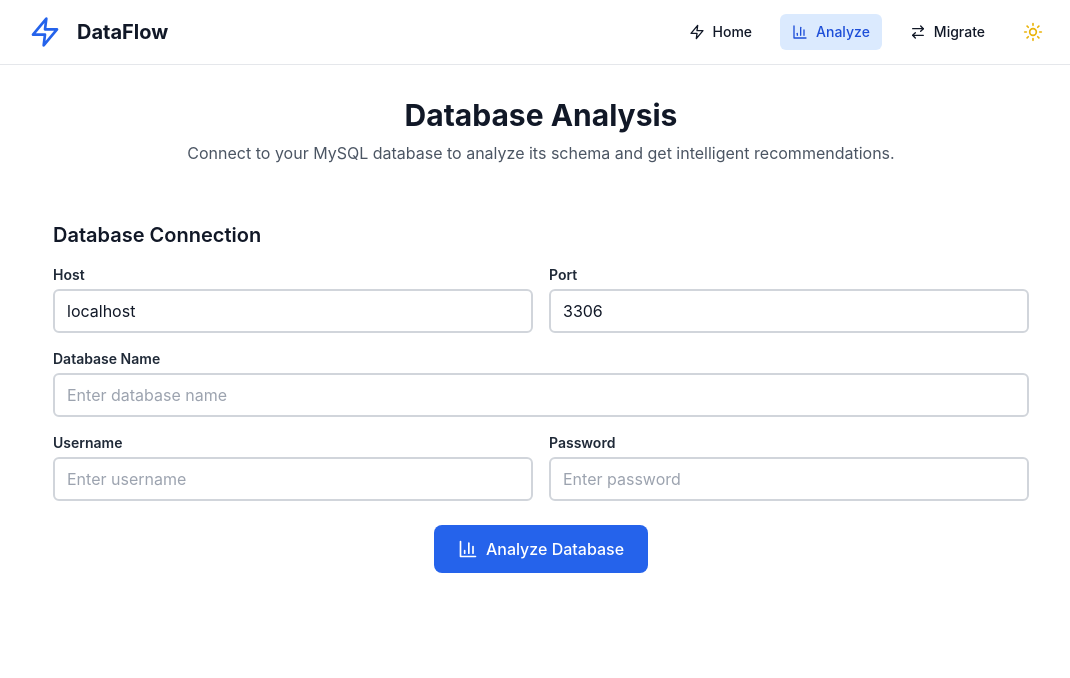
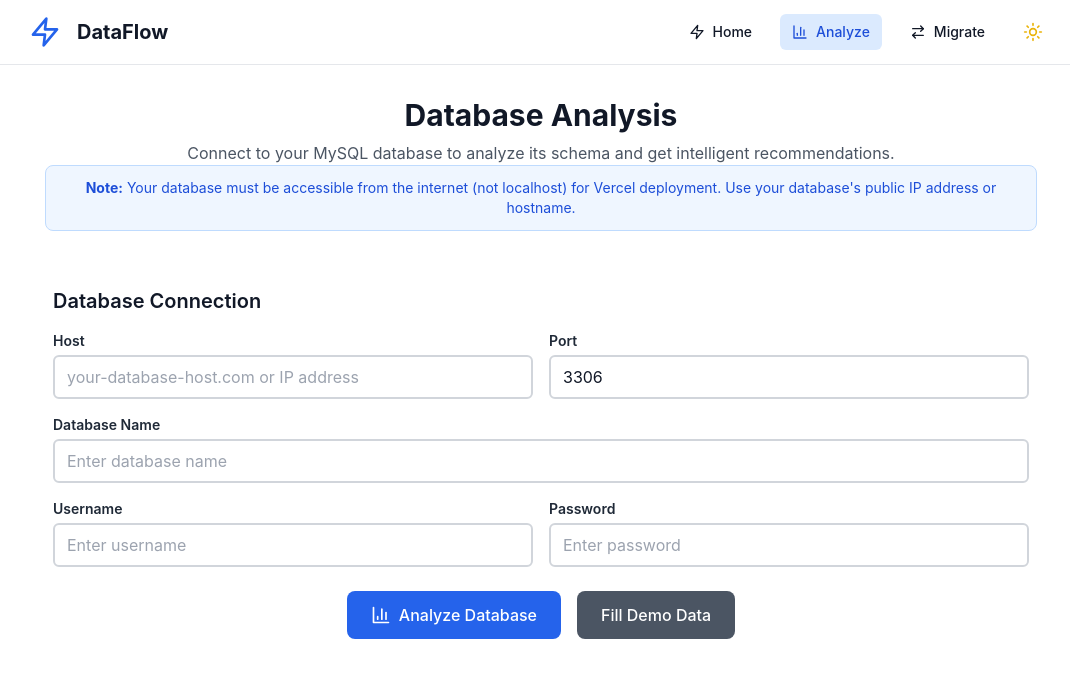
Before and after one commit to nikhilpahujaa/DataFlow, a React (Create React App) app in the folder client/: page /analyze in a window 1280 px wide. Shown: the top 678 px of the page, without its empty margins (99-1169 px from the left). Built offline with nearby package versions, Linux system fonts and the light colour scheme.

Commit message:
Improve database connection UI: remove localhost default, add connectivity note, and demo data button

```diff
--- a/client/src/pages/Analyze.js
+++ b/client/src/pages/Analyze.js
@@ -12,7 +12,7 @@ import SkeletonLoader from "../components/SkeletonLoader";
 
 const Analyze = () => {
   const [formData, setFormData] = useState({
-    mysql_host: "localhost",
+    mysql_host: "",
     mysql_port: 3306,
     mysql_database: "",
     mysql_user: "",
@@ -86,6 +86,12 @@ const Analyze = () => {
           Connect to your MySQL database to analyze its schema and get
           intelligent recommendations.
         </p>
+        <div className="bg-blue-50 dark:bg-blue-900/20 border border-blue-200 dark:border-blue-800 rounded-lg p-3 mx-4">
+          <p className="text-xs sm:text-sm text-blue-700 dark:text-blue-300">
+            <strong>Note:</strong> Your database must be accessible from the internet (not localhost) for Vercel deployment.
+            Use your database's public IP address or hostname.
+          </p>
+        </div>
       </div>
 
       {/* Connection Form */}
@@ -105,7 +111,7 @@ const Analyze = () => {
                 value={formData.mysql_host}
                 onChange={handleInputChange}
                 className="w-full px-3 py-2 border-2 border-gray-300 dark:border-gray-600 rounded-md focus:outline-none focus:ring-2 focus:ring-primary-500 focus:border-primary-500 text-sm sm:text-base bg-white dark:bg-gray-700 text-gray-900 dark:text-white transition-all duration-200"
-                placeholder="localhost"
+                placeholder="your-database-host.com or IP address"
                 required
               />
             </div>
@@ -168,7 +174,7 @@ const Analyze = () => {
               />
             </div>
           </div>
-          <div className="flex justify-center pt-2">
+          <div className="flex justify-center pt-2 space-x-4">
             <button
               type="submit"
               disabled={loading}
@@ -185,6 +191,21 @@ const Analyze = () => {
                   Analyze Database
                 </>
               )}
+            </button>
+            <button
+              type="button"
+              onClick={() => {
+                setFormData({
+                  mysql_host: "demo.example.com",
+                  mysql_port: 3306,
+                  mysql_database: "demo_db",
+                  mysql_user: "demo_user",
+                  mysql_password: "demo_pass",
+                });
+              }}
+              className="inline-flex items-center px-4 sm:px-6 py-3 bg-gray-600 text-white font-medium rounded-lg hover:bg-gray-700 transition-all duration-200 transform hover:scale-105 text-sm sm:text-base"
+            >
+              Fill Demo Data
             </button>
           </div>
         </form>
```
